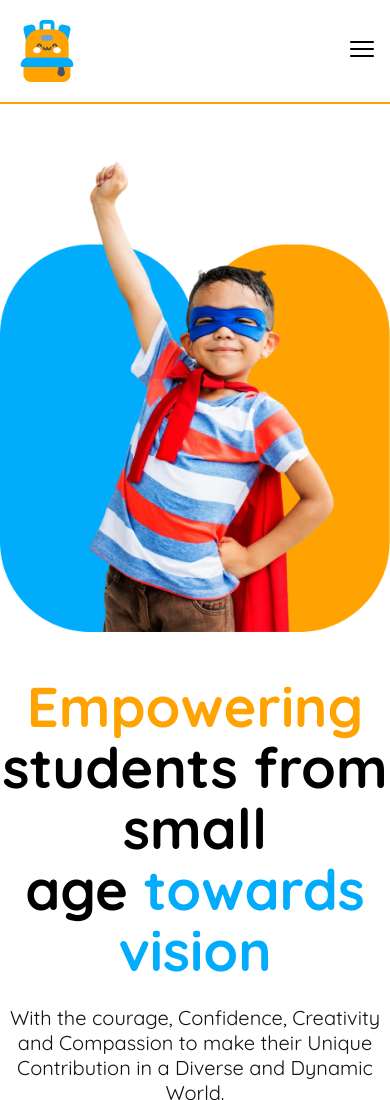
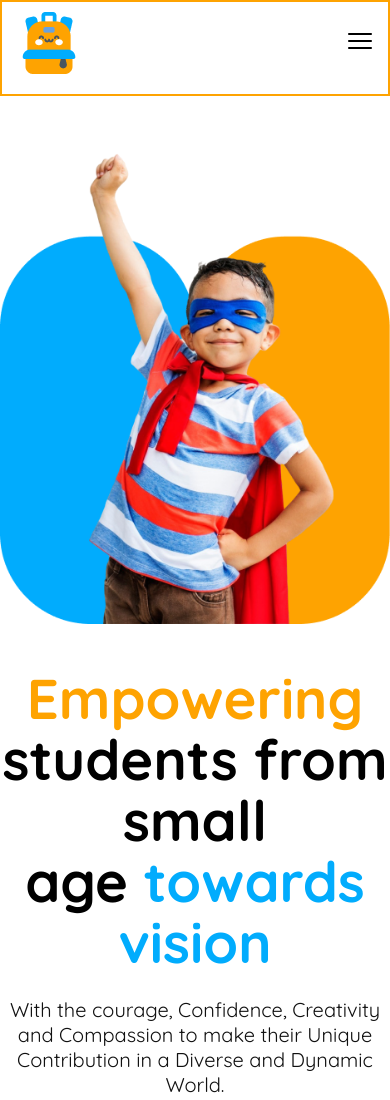
Before and after one commit to dayal-chandra/assign-2, a plain HTML site: page index.html in a window 390 px wide. Shown: the top 1100 px of the page. Drawn offline with Linux system fonts and the light colour scheme.

Commit message:
header border fixed

```diff
--- a/index.html
+++ b/index.html
@@ -35,7 +35,6 @@
         </div>
       </nav>
     </header>
-    <hr />
     <!-- NAV END -->
     <!-- HEADER END -->
 
--- a/styles/style.css
+++ b/styles/style.css
@@ -78,11 +78,6 @@ nav button {
 
 .menu-btn {
   display: none;
-}
-
-hr {
-  display: none;
-  border: 1px solid rgb(254, 163, 1);
 }
 
 /* BANNER */
@@ -503,7 +498,9 @@ footer {
 @media screen and (max-width: 576px) {
   /* HEADER */
   header {
-    padding: 0px 16px;
+    padding: 10px 16px 0px;
+    border: 2px solid rgb(254, 163, 1);
+    margin-top: 0px;
   }
 
   .logo h1 {
```
